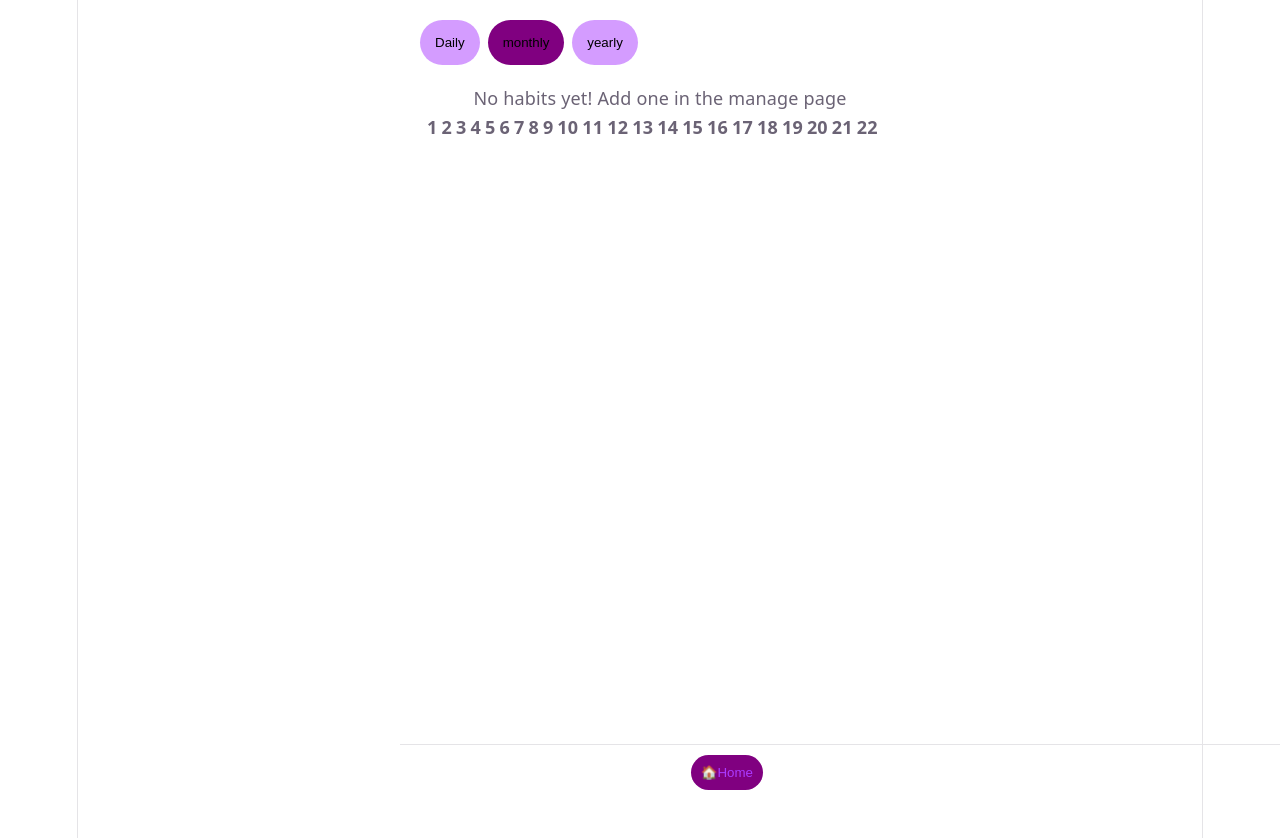
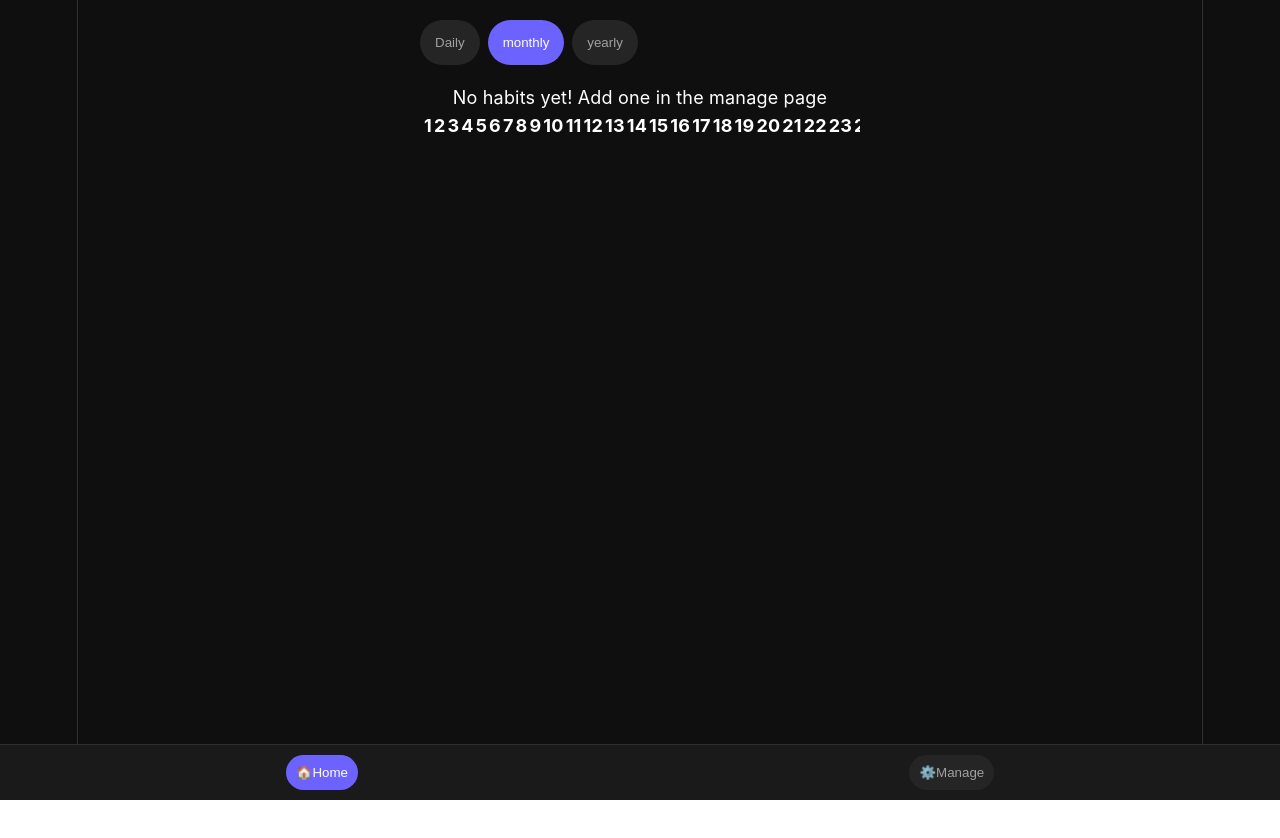
Before and after one commit to bytequestlog-spec/habit-tracker, a React (Vite) app: page / in a window 1280 px wide. Both pictures are taken after a click on the button "monthly". Shown: the top 838 px of the page. After the commit the page ends 800 px from the top, so only its background shows below. Built offline with nearby package versions, Linux system fonts and the light colour scheme.

Commit message:
added styling

```diff
--- a/src/App.jsx
+++ b/src/App.jsx
@@ -36,20 +36,8 @@ function App() {
           if (diff > 50) setCurrentPage("manage");
           if (diff < -50) setCurrentPage("home");
         }}
-        onMouseDown={(e) => {
-          touchStartX.current = e.clientX;
-          isDragging.current = true;
-        }}
         onMouseMove={(e) => {
           if (!isDragging.current) return;
-        }}
-        onMouseUp={(e) => {
-          if (!isDragging.current) return;
-          isDragging.current = false;
-          const diff = touchStartX.current - e.clientX;
-          if (Math.abs(diff) < 10) return;
-          if (diff > 50) setCurrentPage("manage");
-          if (diff < -50) setCurrentPage("home");
         }}
         onMouseLeave={() => {
           isDragging.current = false;
--- a/src/components/ManagePage.jsx
+++ b/src/components/ManagePage.jsx
@@ -33,16 +33,18 @@ function ManagePage({ habits, setHabits }) {
     <div>
       <div id="manage-list">
         {habits.map((habit, index) => (
-          <div key={index}>
+          <div key={index} className="habit-card">
             <div>
               {editingIndex === index ? (
-                <div>
+                <div className="add-form">
                   <input
+                    className="form-inputs"
                     value={editName}
                     onChange={(e) => setEditName(e.target.value)}
                   />
                   start date:
                   <input
+                    className="form-inputs"
                     type="date"
                     value={editStartDate}
                     onChange={(e) => {
@@ -51,14 +53,16 @@ function ManagePage({ habits, setHabits }) {
                   />
                   end date:
                   <input
+                    className="form-inputs"
                     type="date"
                     value={editEndDate}
                     onChange={(e) => {
                       setEditEndDate(e.target.value);
                     }}
                   />
+                  <div className="days-container">
                     {days.map((item, i) => (
-                    <label key={i}>
+                      <label key={i} className="day-label">
                         <input
                           type="checkbox"
                           value={item}
@@ -67,13 +71,16 @@ function ManagePage({ habits, setHabits }) {
                             if (e.target.checked) {
                               setEditDays([...editDays, item]);
                             } else {
-                            setEditDays(editDays.filter((day) => day !== item));
+                              setEditDays(
+                                editDays.filter((day) => day !== item),
+                              );
                             }
                           }}
                         />
                         {item}
                       </label>
                     ))}
+                  </div>
                   <button onClick={() => setEditingIndex(null)}>Cancel</button>
                   <button
                     onClick={() => {
@@ -105,6 +112,7 @@ function ManagePage({ habits, setHabits }) {
                     onClick={() => {
                       setHabits(habits.filter((_, i) => i !== index));
                     }}
+                    className="remove-btn"
                   >
                     remove
                   </button>
@@ -116,6 +124,7 @@ function ManagePage({ habits, setHabits }) {
                       setEditEndDate(habit.endDate);
                       setEditDays(habit.days);
                     }}
+                    className="edit-btn"
                   >
                     edit
                   </button>
@@ -126,9 +135,10 @@ function ManagePage({ habits, setHabits }) {
         ))}
       </div>
       {/* add habits form*/}
-      <div className="form-inputs">
+      <div className="add-form">
         {" "}
         <input
+          className="form-inputs"
           type="text"
           value={name}
           onChange={(e) => setName(e.target.value)}
@@ -136,18 +146,21 @@ function ManagePage({ habits, setHabits }) {
         />
         start date:{" "}
         <input
+          className="form-inputs"
           type="date"
           value={startDate}
           onChange={(e) => setStartDate(e.target.value)}
         ></input>
         end date:{" "}
         <input
+          className="form-inputs"
           type="date"
           value={endDate}
           onChange={(e) => setEndDate(e.target.value)}
         ></input>
+        <div className="days-container">
           {days.map((item, index) => (
-          <label key={index}>
+            <label key={index} className="day-label">
               <input
                 type="checkbox"
                 value={item}
@@ -164,6 +177,7 @@ function ManagePage({ habits, setHabits }) {
             </label>
           ))}
         </div>
+      </div>
       <button onClick={addHabit} className="add-btn">
         Add Habit
       </button>
--- a/src/components/MonthlyView.jsx
+++ b/src/components/MonthlyView.jsx
@@ -17,7 +17,9 @@ function MonthlyView({ habits, setHabits }) {
   });
 
   return (
-    <table className="table">
+    <div className="table">
+      {" "}
+      <table>
         <thead>
           <tr>
             <th></th>
@@ -61,6 +63,7 @@ function MonthlyView({ habits, setHabits }) {
           ))}
         </tbody>
       </table>
+    </div>
   );
 }
 
--- a/src/components/YearlyView.jsx
+++ b/src/components/YearlyView.jsx
@@ -27,7 +27,7 @@ function YearlyView({ habits }) {
     weeks.push(days.slice(i, i + 7));
   }
   return (
-    <div style={{ display: "flex", gap: "2px", padding: "10px" }}>
+    <div className="yearly-container">
       {weeks.map((week, wi) => (
         <div
           key={wi}
--- a/src/styles/App.css
+++ b/src/styles/App.css
@@ -203,14 +203,16 @@
 }
 
 .view-btn {
-  background-color: var(--accent-border);
+  background-color: var(--bg-tertiary);
+  color: var(--text-secondary);
   border: none;
   border-radius: 50px;
   padding: 15px;
 }
 
 .view-btn.active {
-  background-color: purple;
+  background-color: var(--accent);
+  color: var(--text-primary);
   border: none;
   border-radius: 50px;
   padding: 15px;
--- a/src/styles/BottomNav.css
+++ b/src/styles/BottomNav.css
@@ -2,10 +2,13 @@
   position: fixed;
   bottom: 0;
   width: 100%;
+  max-width: 480;
+  left: 50%;
+  transform: translateX(-50%);
   background-color: var(--bg-secondary);
   border-top: 1px solid var(--border);
+  display: flex;
   justify-content: space-around;
-  display: flex;
   padding: 10px;
 }
 
@@ -13,7 +16,7 @@
   align-items: center;
   padding: 10px;
   border-radius: 50px;
-  background-color: var(--border);
+  background-color: var(--bg-tertiary);
   color: var(--text-secondary);
   border: none;
   cursor: pointer;
@@ -22,7 +25,7 @@
 .nav-tab.active {
   justify-content: flex;
   border-radius: 50px;
-  background-color: purple;
-  color: var(--accent);
+  background-color: var(--accent);
+  color: var(--text-primary);
   border: none;
 }
--- a/src/styles/ManagePage.css
+++ b/src/styles/ManagePage.css
@@ -1,11 +1,96 @@
 .form-inputs {
-  background-color: var(--border);
+  background-color: var(--bg-tertiary);
   color: var(--text-primary);
+  border: 1px solid var(--border);
+  border-radius: 8px;
+  box-shadow: 0 4px 8px rgba(0, 0, 0, 0.1);
+  padding: 10px 14px;
+  transition: border-color 0.2s ease;
+  width: 100%;
+  font-size: 14px;
+  outline: none;
+}
+
+.form-inputs:hover {
+  box-shadow: 0 8px 16px rgba(0, 0, 0, 0.2);
+}
+
+.form-inputs:focus {
+  border-color: var(--accent);
 }
 
 .add-btn {
   background-color: var(--accent);
+  color: var(--text-primary);
   border: none;
   border-radius: 15px;
   padding: 10px 15px;
+  cursor: pointer;
+  font-size: 14px;
+  width: 100%;
+  margin-top: 12px;
+  transition:
+    background-color 0,
+    2s ease;
 }
+
+.add-btn:hover {
+  background-color: var(--accent-hover);
+}
+
+.habit-card {
+  background-color: var(--bg-secondary);
+  border: 1px solid var(--border);
+  border-radius: 12px;
+  padding: 14px;
+  margin-bottom: 10px;
+  display: flex;
+  justify-content: space-between;
+  align-items: center;
+}
+
+.remove-btn {
+  background-color: var(--danger);
+  color: white;
+  border: none;
+  border-radius: 8px;
+  padding: 6px 12px;
+  cursor: pointer;
+}
+
+.edit-btn {
+  background-color: var(--bg-tertiary);
+  color: var(--text-primary);
+  border: 1px solid var(--border);
+  border-radius: 8px;
+  padding: 6px 12px;
+  cursor: pointer;
+  margin-right: 6px;
+}
+
+.add-form {
+  background-color: var(--bg-secondary);
+  border: 1px solid var(--border);
+  border-radius: 12px;
+  padding: 16px;
+  margin-top: 20px;
+  display: flex;
+  flex-direction: column;
+  gap: 10px;
+}
+
+.days-container {
+  display: flex;
+  flex-wrap: wrap;
+  gap: 8px;
+  justify-content: center;
+}
+
+.day-label {
+  display: flex;
+  flex-direction: column;
+  align-items: center;
+  gap: 4px;
+  font-size: 12px;
+  color: var(--text-primary);
+}
--- a/src/styles/YearlyView.css
+++ b/src/styles/YearlyView.css
@@ -0,0 +1,7 @@
+.yearly-container {
+  overflow-x: auto;
+  max-width: 100%;
+  display: flex;
+  gap: 2px;
+  padding: 10px;
+}
--- a/src/styles/global.css
+++ b/src/styles/global.css
@@ -1,4 +1,4 @@
-/*:root {
+:root {
   --bg-primary: #0f0f0f;
   --bg-secondary: #1a1a1a;
   --bg-tertiary: #252525;
@@ -22,4 +22,4 @@ body {
   color: var(--text-primary);
   font-family: "Inter", sans-serif;
   min-height: 100vh;
-}*/
+}
```
Lines whose indentation alone changed are shown as unchanged.
